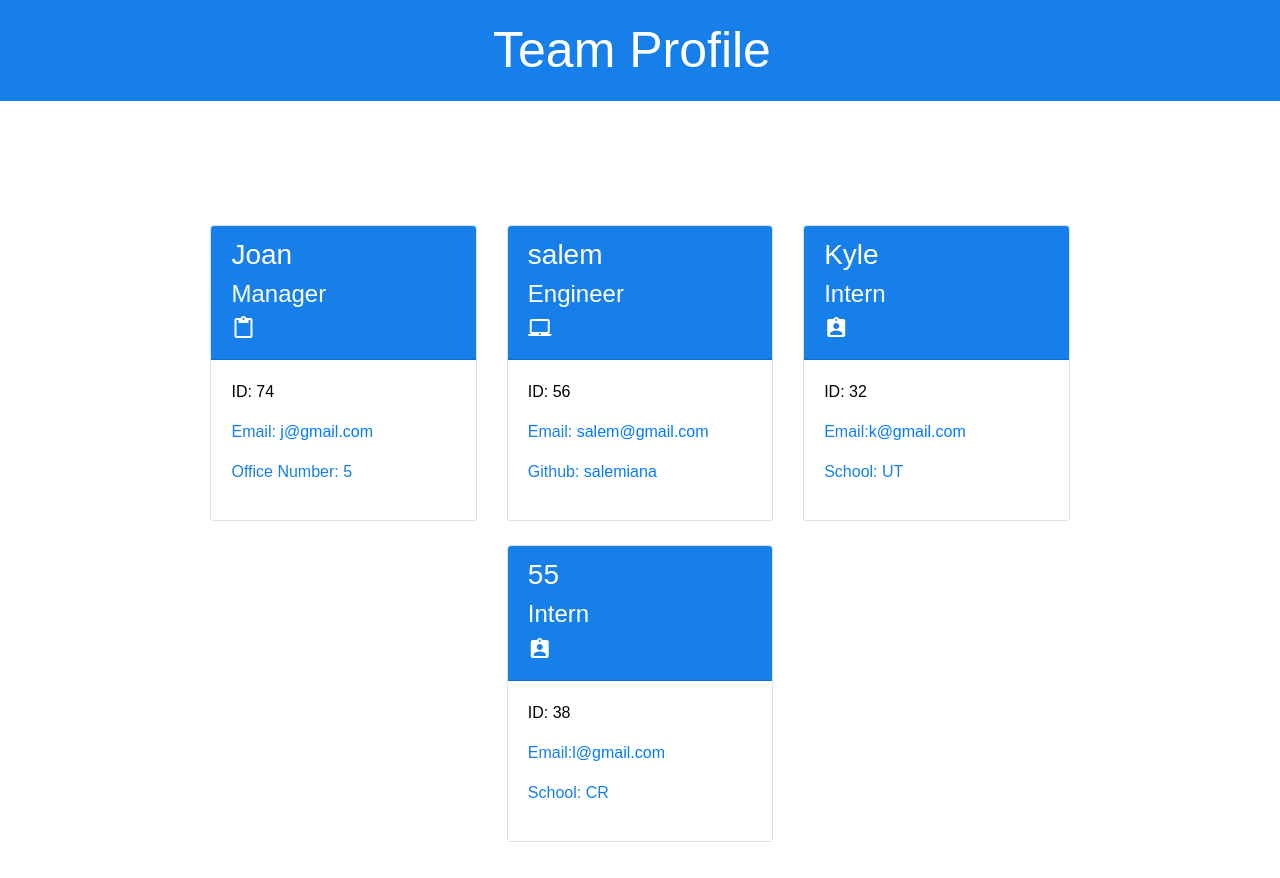
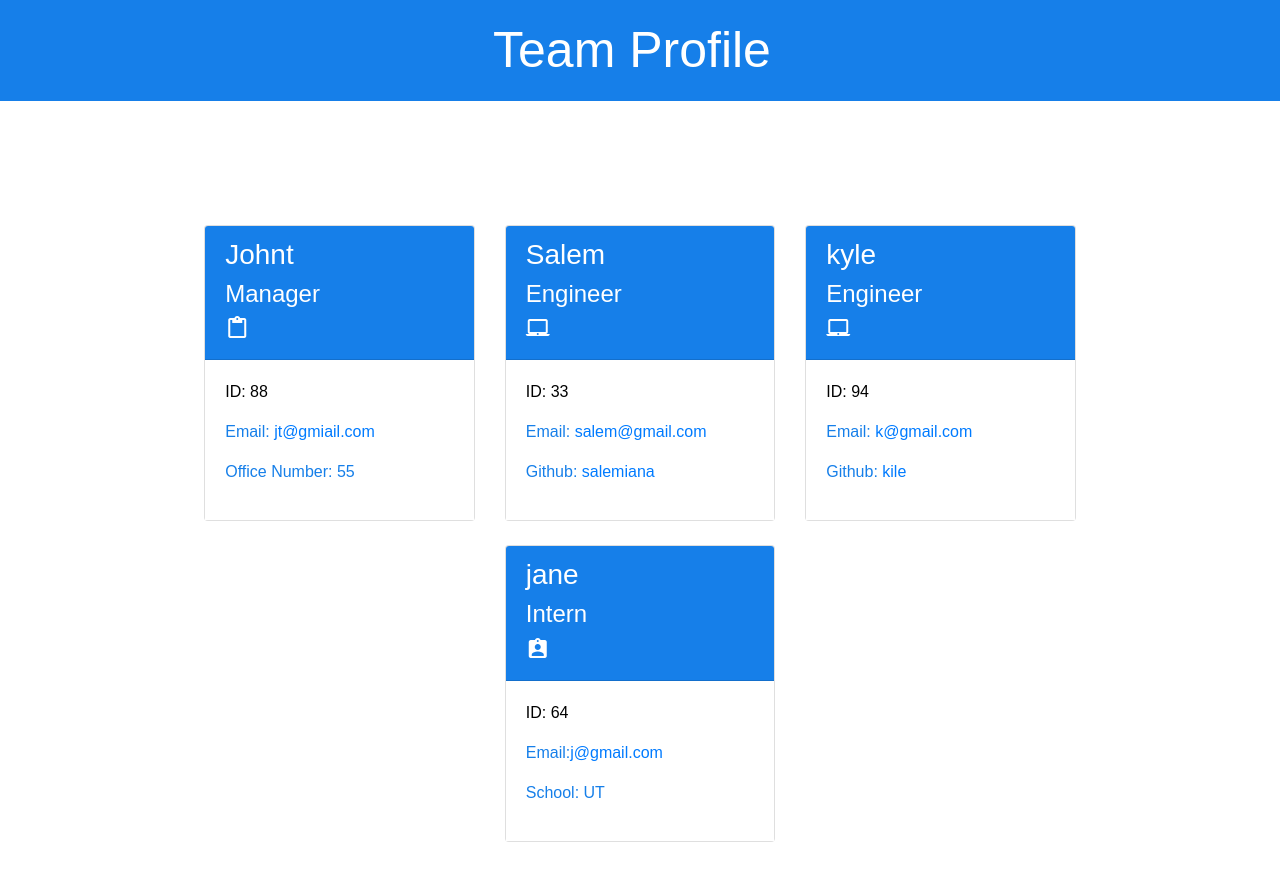
Before and after one commit to salemiana/team-profile-generator, a website: page dist/index.html in a window 1280 px wide. Drawn offline with nearby package versions, Linux system fonts and the light colour scheme.

```diff
--- a/dist/index.html
+++ b/dist/index.html
@@ -25,13 +25,13 @@
     <div class="col-4 mt-4">
         <div class="card h-100">
             <div class="card-header">
-                <h3>Joan</h3>
+                <h3>Johnt</h3>
                 <h4>Manager</h4><i class="material-icons">content_paste</i>
             </div>
             <div class="card-body">
-                <p class="id">ID: 74</p>
-                <p class="email">Email: <a href="mailto:j@gmail.com">j@gmail.com</a></p>
-                <p class="office">Office Number: 5</p>
+                <p class="id">ID: 88</p>
+                <p class="email">Email: <a href="mailto:jt@gmiail.com">jt@gmiail.com</a></p>
+                <p class="office">Office Number: 55</p>
             </div>
         </div>
     </div>
@@ -39,11 +39,11 @@
     <div class="col-4 mt-4">
         <div class="card h-100">
             <div class="card-header">
-                <h3>salem</h3>
+                <h3>Salem</h3>
                 <h4>Engineer</h4><i class="material-icons">laptop_mac</i>
             </div>
             <div class="card-body">
-                <p class="id">ID: 56</p>
+                <p class="id">ID: 33</p>
                 <p class="email">Email: <a href="mailto:salem@gmail.com">salem@gmail.com</a></p>
                 <p class="github">Github: <a href="https://github.com/salemiana">salemiana</a></p>
             </div>
@@ -53,27 +53,27 @@
     <div class="col-4 mt-4">
         <div class="card h-100">
             <div class="card-header">
-                <h3>Kyle</h3>
-                <h4>Intern</h4><i class="material-icons">assignment_ind</i>
+                <h3>kyle</h3>
+                <h4>Engineer</h4><i class="material-icons">laptop_mac</i>
             </div>
             <div class="card-body">
-                <p class="id">ID: 32</p>
-                <p class="email">Email:<a href="mailto:k@gmail.com">k@gmail.com</a></p>
-                <p class="school">School: UT</p>
+                <p class="id">ID: 94</p>
+                <p class="email">Email: <a href="mailto:k@gmail.com">k@gmail.com</a></p>
+                <p class="github">Github: <a href="https://github.com/kile">kile</a></p>
             </div>
+        </div>
     </div>
-</div>
 
     <div class="col-4 mt-4">
         <div class="card h-100">
             <div class="card-header">
-                <h3>55</h3>
+                <h3>jane</h3>
                 <h4>Intern</h4><i class="material-icons">assignment_ind</i>
             </div>
             <div class="card-body">
-                <p class="id">ID: 38</p>
-                <p class="email">Email:<a href="mailto:l@gmail.com">l@gmail.com</a></p>
-                <p class="school">School: CR</p>
+                <p class="id">ID: 64</p>
+                <p class="email">Email:<a href="mailto:j@gmail.com">j@gmail.com</a></p>
+                <p class="school">School: UT</p>
             </div>
     </div>
 </div>
```
Also changed, not shown: README.md.
